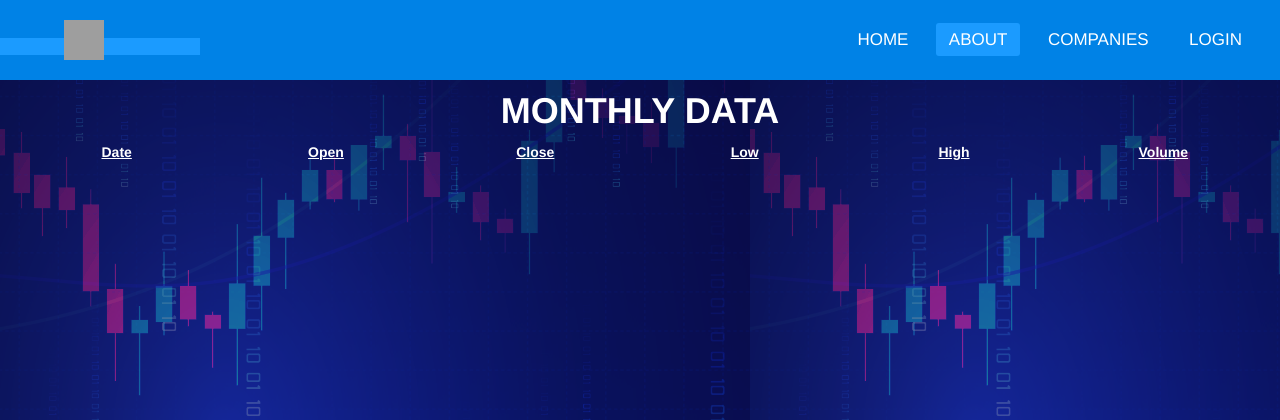
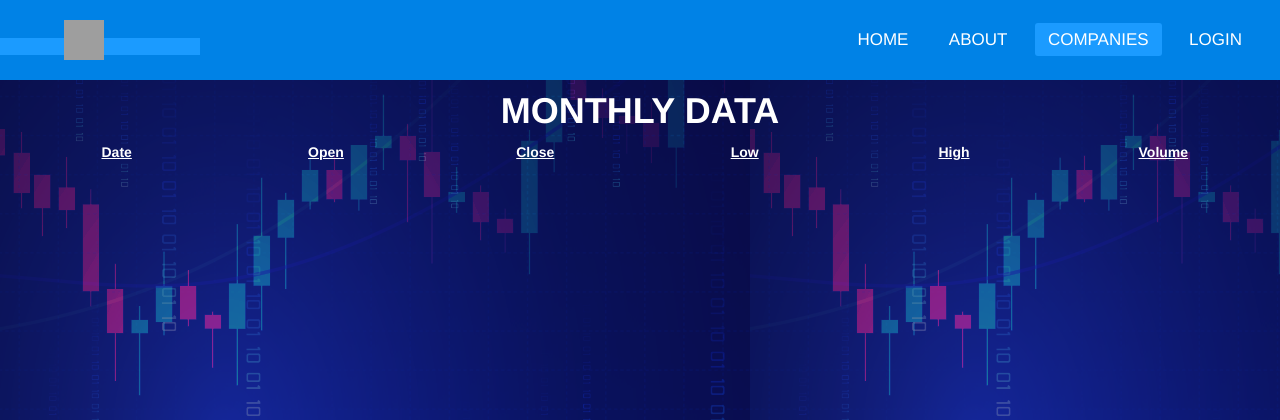
Before and after one commit to chrisStepien/WebII-AssignmentII, a PHP site: page /history.php?symbol=1 in a window 1280 px wide. Shown: the top 420 px of the page. Run offline with PHP 8.4, Linux system fonts and the light colour scheme; data comes from the database, SQL or seed files in the repository; grey boxes are pictures that could not be loaded.

Commit message:
Updated code

```diff
--- a/favorites.php
+++ b/favorites.php
@@ -33,7 +33,7 @@
                   </form>
                   </li>";
         }else{
-            echo "<li><a class='active' href='index.php'>Home</a></li>
+            echo "<li><a href='index.php'>Home</a></li>
                   <li><a href='about.php'>About</a></li>
                   <li><a href='list.php'>Companies</a></li>
                   <li><a href='login.php'>Login</a></li>";
--- a/history.php
+++ b/history.php
@@ -31,8 +31,8 @@
 
         if(isset($_SESSION['loggedin-status'])){
             echo "<li><a href='index.php'>Home</a></li>
-                  <li><a class='active' href='about.php'>About</a></li>
-                  <li><a href='list.php'>Companies</a></li>
+                  <li><a href='about.php'>About</a></li>
+                  <li><a class='active' href='list.php'>Companies</a></li>
                   <li><a href='portfolio.php'>Portfolio</a></li>
                   <li><a href='profile.php'>Profile</a></li>
                   <li><a href='favorites.php'>Favourites</a></li>
@@ -43,8 +43,8 @@
                   </li>";
         }else{
             echo "<li><a href='index.php'>Home</a></li>
-                  <li><a class='active' href='about.php'>About</a></li>
-                  <li><a href='list.php'>Companies</a></li>
+                  <li><a href='about.php'>About</a></li>
+                  <li><a class='active' href='list.php'>Companies</a></li>
                   <li><a href='login.php'>Login</a></li>";
         }
 
--- a/portfolio.php
+++ b/portfolio.php
@@ -34,7 +34,7 @@
                   </form>
                   </li>";
         }else{
-            echo "<li><a class='active' href='index.php'>Home</a></li>
+            echo "<li><a href='index.php'>Home</a></li>
                   <li><a href='about.php'>About</a></li>
                   <li><a href='list.php'>Companies</a></li>
                   <li><a href='login.php'>Login</a></li>";
--- a/profile.php
+++ b/profile.php
@@ -35,7 +35,7 @@
                   </form>
                   </li>";
         }else{
-            echo "<li><a class='active' href='index.php'>Home</a></li>
+            echo "<li><a href='index.php'>Home</a></li>
                   <li><a href='about.php'>About</a></li>
                   <li><a href='list.php'>Companies</a></li>
                   <li><a href='login.php'>Login</a></li>";
```
